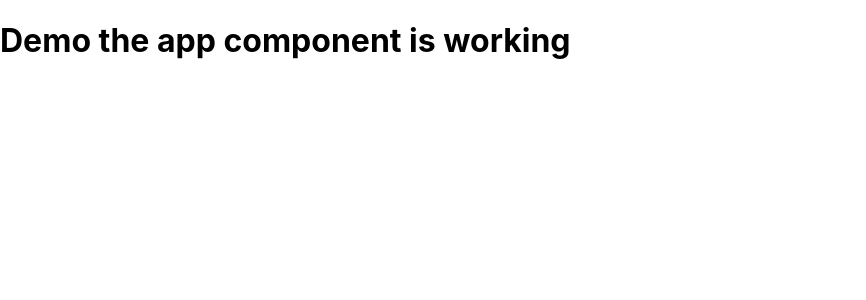
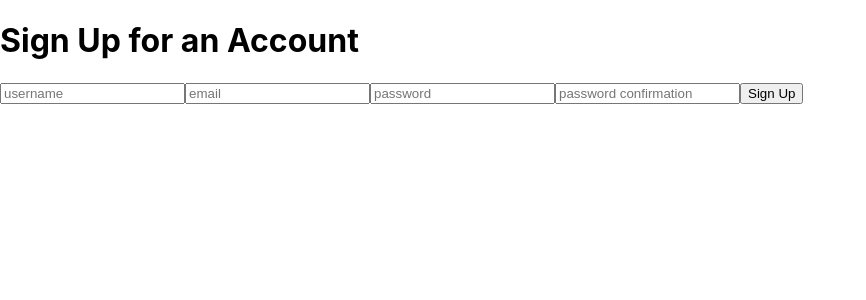
Before and after one commit to danmainah/vacations-booking-front-end, a React (Create React App) app: page /register in a window 1280 px wide. Shown: the top 300 px of the page, without its empty margins (0-866 px from the left). Built offline with nearby package versions, Linux system fonts and the light colour scheme.

Commit message:
create login and register components

```diff
--- a/src/components/App.js
+++ b/src/components/App.js
@@ -1,9 +1,16 @@
 import '../App.css';
-import { BrowserRouter as Router } from 'react-router-dom';
+import { BrowserRouter as Router, Routes, Route } from 'react-router-dom';
+import Home from './Home';
+import Register from './Register';
+import Login from './Login';
 
 const App = () => (
   <Router>
-    <h1>Demo the app component is working</h1>
+    <Routes>
+      <Route exact path="/" element={<Home />} />
+      <Route exact path="/register" element={<Register />} />
+      <Route exact path="/login" element={<Login />} />
+    </Routes>
   </Router>
 );
 
--- /dev/null
+++ b/src/components/Home.js
@@ -0,0 +1,15 @@
+import React from 'react';
+import { Link } from 'react-router-dom';
+
+export default function Home() {
+  return (
+
+    <div>
+      <Link to="/login">Log In</Link>
+      <br />
+      <Link to="/register">Sign Up</Link>
+      <div>Home Component</div>
+    </div>
+
+  );
+}
--- /dev/null
+++ b/src/components/Login.js
@@ -0,0 +1,44 @@
+import React, { useState } from 'react';
+
+export default function Login() {
+  const formData = {
+    email: '',
+    password: '',
+  };
+  const [details, setDetails] = useState(formData);
+
+  const handleChange = (e) => {
+    const { name, value } = e.target;
+    setDetails({ ...details, [name]: value });
+  };
+
+  const handleSubmit = (e) => {
+    e.preventDefault();
+  };
+
+  return (
+    <div>
+      <h1>Log In</h1>
+      <form onSubmit={handleSubmit}>
+        <input
+          placeholder="email"
+          type="email"
+          name="email"
+          value={details.email}
+          onChange={handleChange}
+        />
+        <input
+          placeholder="password"
+          type="password"
+          name="password"
+          value={details.password}
+          onChange={handleChange}
+        />
+        <button placeholder="submit" type="submit">
+          Log In
+        </button>
+
+      </form>
+    </div>
+  );
+}
--- /dev/null
+++ b/src/components/Register.js
@@ -0,0 +1,61 @@
+import React, { useState } from 'react';
+
+export default function Register() {
+  const userDetails = {
+    username: '',
+    email: '',
+    password: '',
+    password_confirmation: '',
+  };
+  const [details, setDetails] = useState(userDetails);
+
+  const handleChange = (e) => {
+    const { name, value } = e.target;
+    setDetails({ ...details, [name]: value });
+  };
+
+  const handleSubmit = (e) => {
+    e.preventDefault();
+  };
+
+  return (
+    <div>
+      <h1>Sign Up for an Account</h1>
+      <form onSubmit={handleSubmit}>
+        <input
+          placeholder="username"
+          type="text"
+          name="username"
+          value={details.username}
+          onChange={handleChange}
+        />
+        <input
+          placeholder="email"
+          type="email"
+          name="email"
+          value={details.email}
+          onChange={handleChange}
+        />
+        <input
+          placeholder="password"
+          type="password"
+          name="password"
+          value={details.password}
+          onChange={handleChange}
+        />
+        <input
+          placeholder="password confirmation"
+          type="password"
+          name="password_confirmation"
+          value={details.password_confirmation}
+          onChange={handleChange}
+        />
+
+        <button placeholder="submit" type="submit">
+          Sign Up
+        </button>
+
+      </form>
+    </div>
+  );
+}
```
Also changed, not shown: package.json (+17 -0 lines), 1 other file (tests, documents, lock files or other folders).
